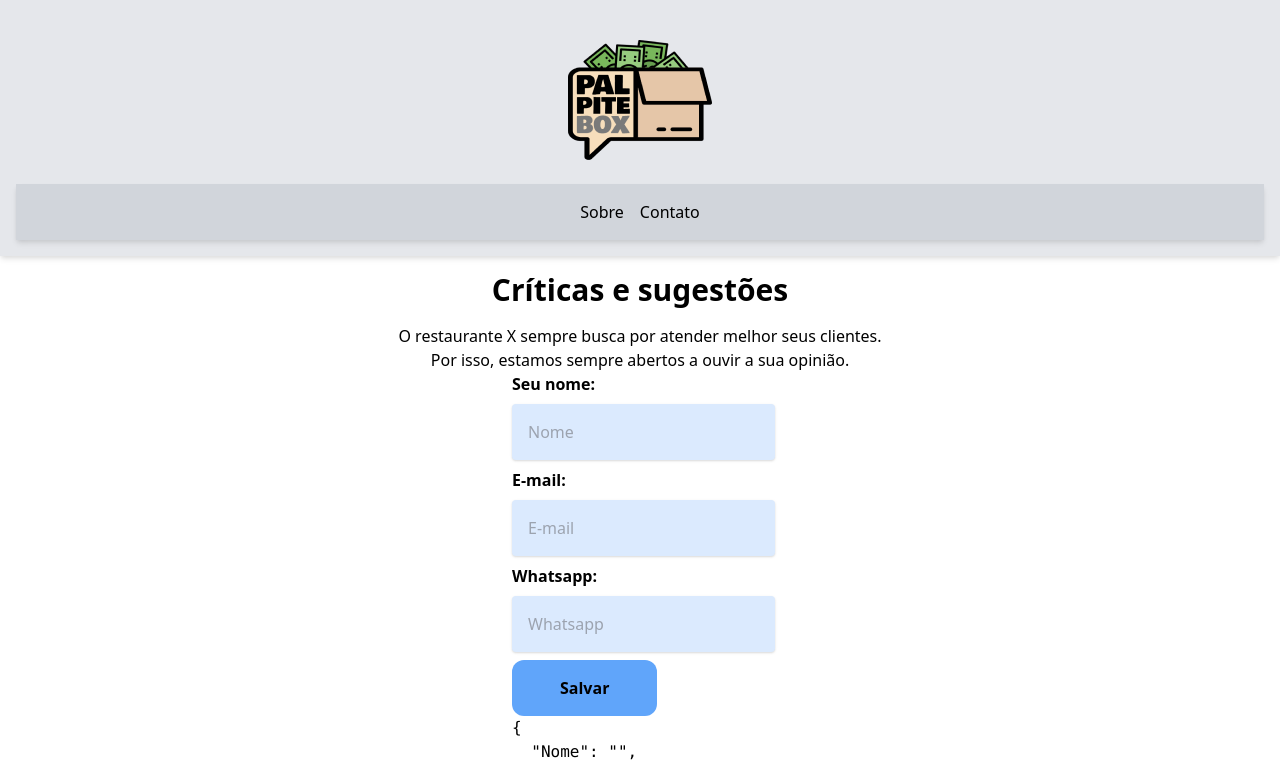
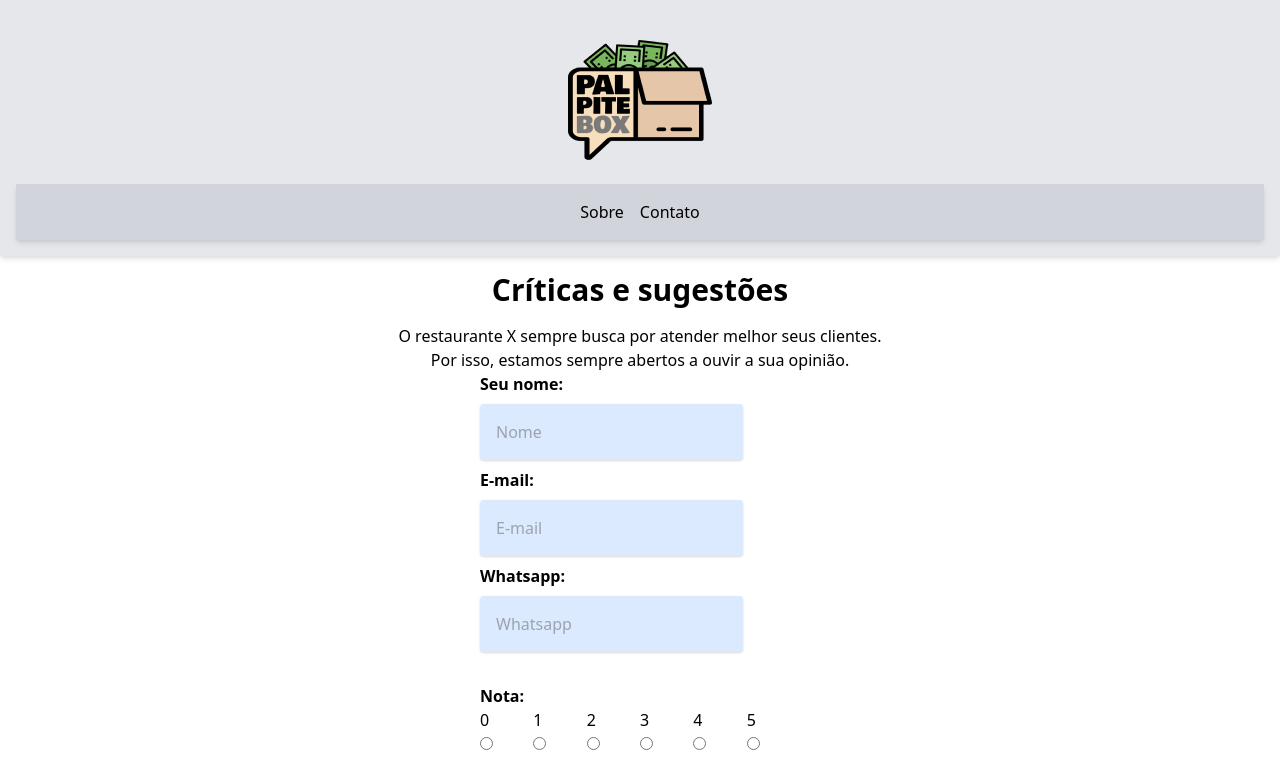
Before and after one commit to thauska/palpitebox, a Next.js app: page /pesquisa in a window 1280 px wide. Shown: the top 766 px of the page. Built offline with nearby package versions, Linux system fonts and the light colour scheme.

Commit message:
Criando radio buttons para armazenar nota dada pelo usuário

```diff
--- a/pages/api/save.js
+++ b/pages/api/save.js
@@ -36,13 +36,17 @@ export default async(req, res) => {
             Nome: data.Nome,
             Email: data.Email,
             Whatsapp: data.Whatsapp,
-            Nota: 5,
+            Nota: parseInt(data.Nota),
             'Data Preenchimento': moment().format('DD/MM/YYYY, HH:mm:ss'),
             Cupom,
             Promo
         })
 
-        res.end(req.body)
+        res.end(JSON.stringify({
+            showCupom: Cupom !== '',
+            Cupom,
+            Promo
+        }))
 
     } catch (err) {
         console.log(err)
--- a/pages/pesquisa.js
+++ b/pages/pesquisa.js
@@ -6,8 +6,14 @@ const Pesquisa = () => {
     const [form, setForm] = useState({
         Nome: '',
         Email: '',
-        Whatsapp: ''
+        Whatsapp: '',
+        Nota: 5
     })
+
+    const notas = [0, 1, 2, 3, 4, 5]
+
+    const [success, setSuccess] = useState(false)
+    const [retorno, setRetorno] = useState({})
 
     const save = async () => {
 
@@ -18,7 +24,8 @@ const Pesquisa = () => {
             })
 
             const data = await response.json()
-            console.log(data)
+            setSuccess(true)
+            setRetorno(data)
         } catch (err) {
 
         }
@@ -26,8 +33,6 @@ const Pesquisa = () => {
     }
 
     const onChange = event => {
-        console.log(event.target.value)
-
         const value = event.target.value
         const key = event.target.name
         setForm(old => ({
@@ -43,19 +48,60 @@ const Pesquisa = () => {
                 O restaurante X sempre busca por atender melhor seus clientes. <br />
                 Por isso, estamos sempre abertos a ouvir a sua opinião.
             </p>
-            <div className="w-1/5 mx-auto">
+            { !success &&
+                <div className="w-1/4 mx-auto">
                     <label className="font-bold">Seu nome:</label>
                     <input type="text" className="p-4 my-2 block shadow bg-blue-100 rounded" placeholder="Nome" onChange={onChange} name="Nome" value={form.Nome} />
                     <label className="font-bold">E-mail:</label>
                     <input type="text" className="p-4 my-2 block shadow bg-blue-100 rounded" placeholder="E-mail" onChange={onChange} name="Email" value={form.Email} />
                     <label className="font-bold">Whatsapp:</label>
                     <input type="text" className="p-4 my-2 block shadow bg-blue-100 rounded" placeholder="Whatsapp" onChange={onChange} name="Whatsapp" value={form.Whatsapp} />
+
+                    <div className="py-6">
+                        <label className="font-bold mb-2">Nota:</label>
+                        <div className="flex">
+                            {
+                                notas.map((nota, index) => {
+                                    return (
+                                        <div key={index} className="block w-1/6">
+                                            <label className="text-center">{nota}</label> <br />
+                                            <input type="radio" name="Nota" value={nota} onChange={onChange} />
+                                        </div>
+                                    )
+                                })
+                            }
+                        </div>
+                    </div>
+
                     <button className="bg-blue-400 px-12 py-4 font-bold rounded-xl hover:bg-blue-500" onClick={save}>Salvar</button>
-
-                <pre>
-                    {JSON.stringify(form, null, 2)}
-                </pre>
                 </div>
+            }
+            { success &&
+                <div className="w-1/4 mx-auto">
+                    <p className="my-6 text-center bg-blue-100 border-t border-b border-blue-500 text-blue-700 px-4 py-3" >Agradecemos sua contribuição</p>
+                    {
+                        retorno.showCupom &&
+                        <div className="text-center border p-4 mb-2">
+                            Seu cupom: <br />
+                            <span className="font-bold text-2xl">
+                                {retorno.Cupom}
+                            </span>
+                        </div>
+                    }
+                    {
+                        retorno.showCupom &&
+                        <div className="text-center border p-4 mb-4">
+                            <small className="font-bold block mb-2">
+                                {retorno.Promo}
+                            </small>
+                            <br />
+                            <span className="italic">
+                                Tire um print ou foto desta tela e apresente ao atendente.
+                            </span>
+                        </div>
+                    }
+                </div>
+            }
         </div>
     )
 }
```
Lines whose indentation alone changed are shown as unchanged.
